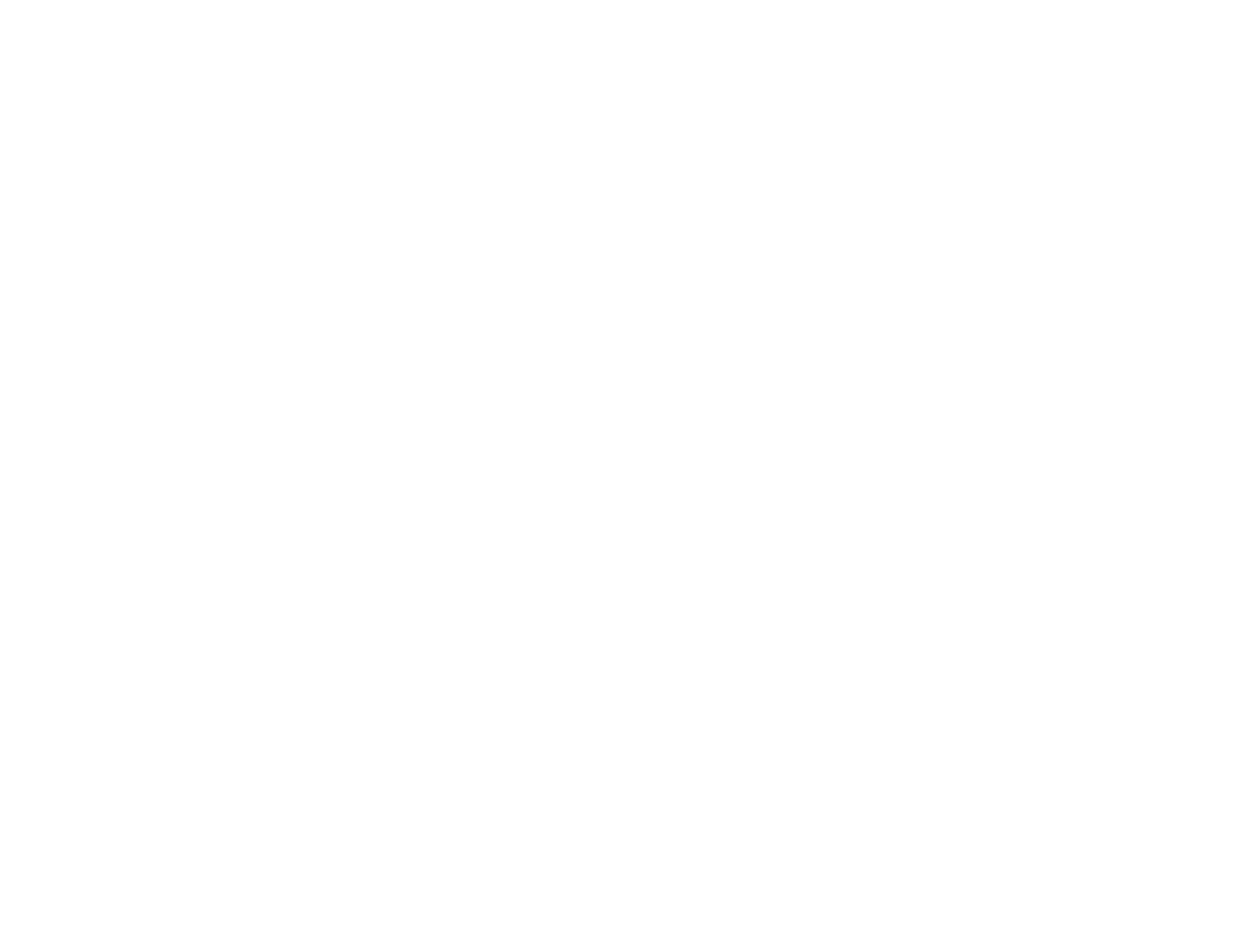
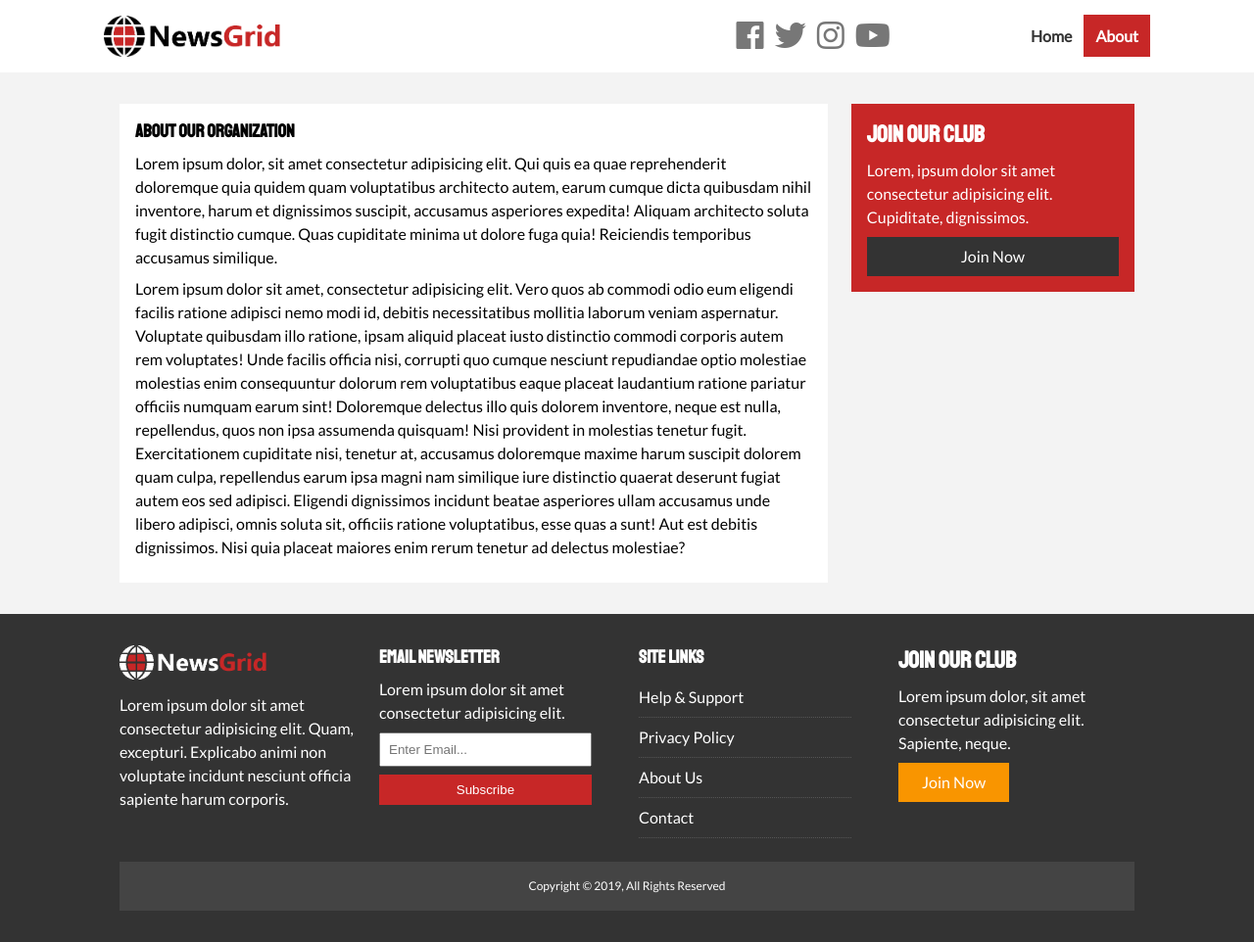
Before and after one commit to bcaruthers/newsgrid, a plain HTML site: page about.html in a window 1280 px wide. Shown: the whole page at 98% size. Before the commit the page ends 800 px from the top, so only its background shows below. Drawn offline with Linux system fonts and the light colour scheme.

Commit message:
Added About page.

```diff
--- a/about.html
+++ b/about.html
@@ -0,0 +1,84 @@
+<!DOCTYPE html>
+<html lang="en">
+<head>
+    <meta charset="UTF-8">
+    <meta name="viewport" content="width=device-width, initial-scale=1.0">
+    <meta http-equiv="X-UA-Compatible" content="ie=edge">
+    <link rel="stylesheet" href="https://use.fontawesome.com/releases/v5.7.2/css/all.css" integrity="sha384-fnmOCqbTlWIlj8LyTjo7mOUStjsKC4pOpQbqyi7RrhN7udi9RwhKkMHpvLbHG9Sr" crossorigin="anonymous">
+    <link href="https://fonts.googleapis.com/css?family=Lato|Staatliches" rel="stylesheet">
+    <link rel="stylesheet" href="css/style.css">
+    <link rel="stylesheet" media="screen and (max-width: 768px)" href="css/mobile.css">
+    <link rel="shortcut icon" type="image/x-icon" href="favicon.ico">
+    <title>NewsGrid | About</title>
+</head>
+<body>
+    <!-- Navbar -->
+    <nav id="main-nav">
+        <div class="container">
+            <img src="img/logo.png" alt="NewsGrid" class="logo">
+            <div class="social">
+                <a href="http://www.facebook.com" target="_blank"><i class="fab fa-facebook fa-2x"></i></a>
+                <a href="http://www.twitter.com" target="_blank"><i class="fab fa-twitter fa-2x"></i></a>
+                <a href="http://www.instagram.com" target="_blank"><i class="fab fa-instagram fa-2x"></i></a>
+                <a href="http://www.youtube.com" target="_blank"><i class="fab fa-youtube fa-2x"></i></a>
+            </div>
+            <ul>
+                <li><a href="index.html">Home</a></li>
+                <li><a class="current" href="about.html">About</a></li>
+            </ul>
+        </div>
+    </nav>
+
+    <section id="about">
+        <div class="container">
+            <div class="page-container">
+                <article class="card">
+                    <h1 class="l-heading">About Our Organization</h1>
+                    <p>Lorem ipsum dolor, sit amet consectetur adipisicing elit. Qui quis ea quae reprehenderit doloremque quia quidem quam voluptatibus architecto autem, earum cumque dicta quibusdam nihil inventore, harum et dignissimos suscipit, accusamus asperiores expedita! Aliquam architecto soluta fugit distinctio cumque. Quas cupiditate minima ut dolore fuga quia! Reiciendis temporibus accusamus similique.</p>
+                    <p>Lorem ipsum dolor sit amet, consectetur adipisicing elit. Vero quos ab commodi odio eum eligendi facilis ratione adipisci nemo modi id, debitis necessitatibus mollitia laborum veniam aspernatur. Voluptate quibusdam illo ratione, ipsam aliquid placeat iusto distinctio commodi corporis autem rem voluptates! Unde facilis officia nisi, corrupti quo cumque nesciunt repudiandae optio molestiae molestias enim consequuntur dolorum rem voluptatibus eaque placeat laudantium ratione pariatur officiis numquam earum sint! Doloremque delectus illo quis dolorem inventore, neque est nulla, repellendus, quos non ipsa assumenda quisquam! Nisi provident in molestias tenetur fugit. Exercitationem cupiditate nisi, tenetur at, accusamus doloremque maxime harum suscipit dolorem quam culpa, repellendus earum ipsa magni nam similique iure distinctio quaerat deserunt fugiat autem eos sed adipisci. Eligendi dignissimos incidunt beatae asperiores ullam accusamus unde libero adipisci, omnis soluta sit, officiis ratione voluptatibus, esse quas a sunt! Aut est debitis dignissimos. Nisi quia placeat maiores enim rerum tenetur ad delectus molestiae?</p>
+                </article>
+                <aside class="card bg-primary">
+                    <h2>Join Our Club</h2>
+                    <p>Lorem, ipsum dolor sit amet consectetur adipisicing elit. Cupiditate, dignissimos.</p>
+                    <a href="#" class="btn btn-dark btn-block">Join Now</a>
+                </aside>
+            </div>
+        </div>
+    </section>
+
+    <!-- Footer -->
+    <footer id="main-footer" class="py-2">
+        <div class="container footer-container">
+            <div>
+                <img src="img/logo_light.png" alt="NewsGrid">
+                <p>Lorem ipsum dolor sit amet consectetur adipisicing elit. Quam, excepturi. Explicabo animi non voluptate incidunt nesciunt officia sapiente harum corporis.</p>
+            </div>
+            <div>
+                <h3>Email Newsletter</h3>
+                <p>Lorem ipsum dolor sit amet consectetur adipisicing elit.</p>
+                <form>
+                    <input type="email" placeholder="Enter Email...">
+                    <input type="submit" value="Subscribe" class="btn btn-primary">
+                </form>
+            </div>
+            <div>
+                <h3>Site Links</h3>
+                <ul class="list">
+                    <li><a href="#">Help & Support</a></li>
+                    <li><a href="#">Privacy Policy</a></li>
+                    <li><a href="#">About Us</a></li>
+                    <li><a href="#">Contact</a></li>
+                </ul>
+            </div>
+            <div>
+                <h2>Join Our Club</h2>
+                <p>Lorem ipsum dolor, sit amet consectetur adipisicing elit. Sapiente, neque.</p>
+                <a href="#" class="btn btn-secondary">Join Now</a>
+            </div>
+            <div>
+                <p>Copyright &copy; 2019, All Rights Reserved</p>
+            </div>
+        </div>
+    </footer>
+</body>
+</html>
--- a/css/style.css
+++ b/css/style.css
@@ -143,6 +143,18 @@ h1, h2, h3, h4, h5, h6 {
     color: var(--primary-color) !important;
 }
 
+/* Inner Page Grid Container */
+.page-container {
+    display: grid;
+    grid-template-columns: 5fr 2fr;
+    margin: 2rem 0;
+    grid-gap: 1.5rem;
+}
+
+.page-container > *:first-child {
+    grid-row: 1 / span 3;
+}
+
 /* Navigation */
 #main-nav {
     background: #fff;
```
